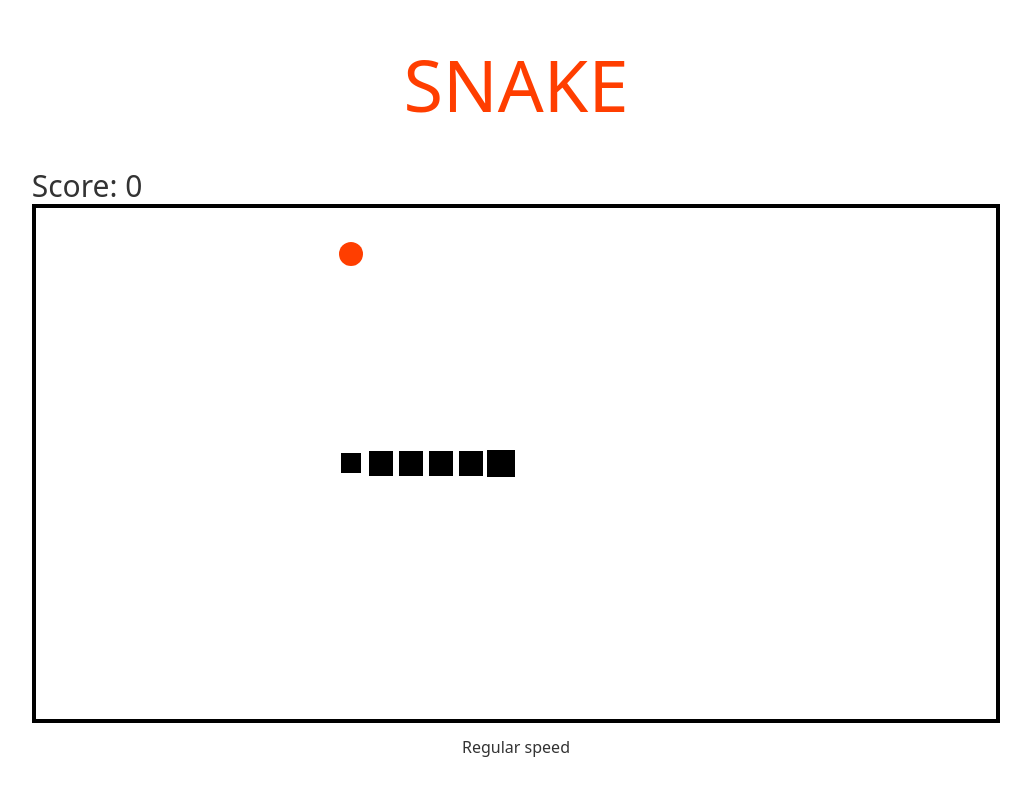
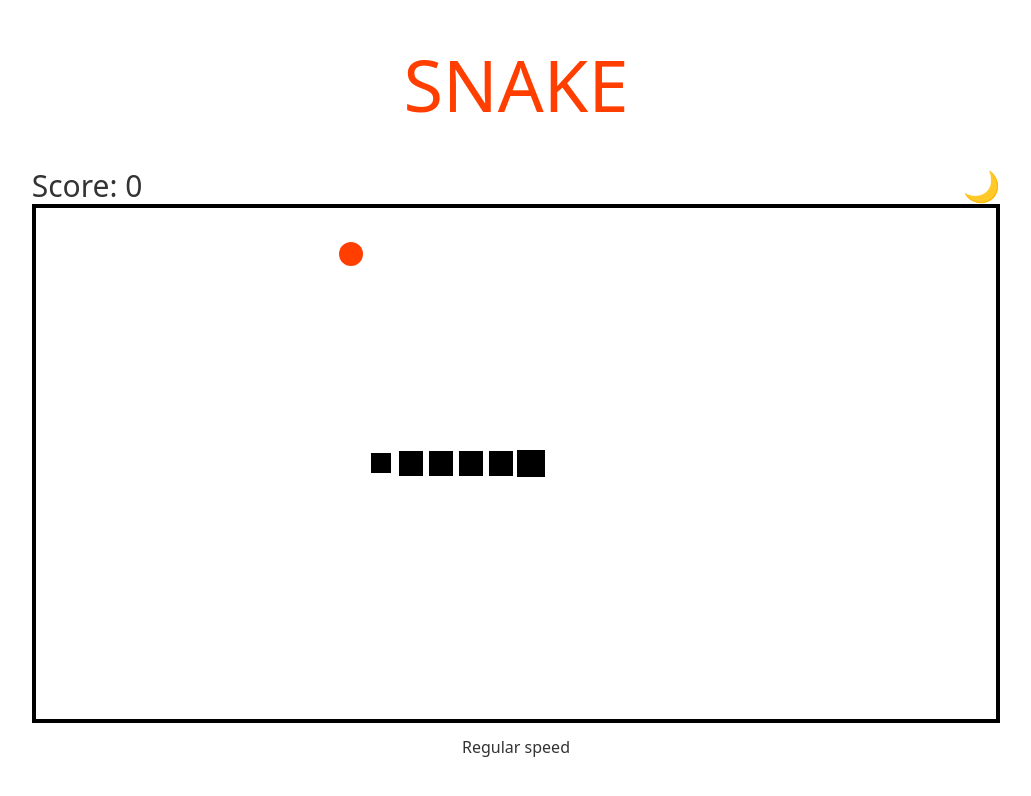
Before and after one commit to ldgit/snake, a Svelte app: page / in a window 1280 px wide. Shown: the top 796 px of the page, without its empty margins (124-1155 px from the left). Built offline with nearby package versions, Linux system fonts and the light colour scheme.

Commit message:
add dark mode

```diff
--- a/src/App.svelte
+++ b/src/App.svelte
@@ -10,6 +10,7 @@ import type { GameState } from './core/types';
 let gameState: GameState;
 let delay: number;
 let snakeGame = startSnakeGame({});
+let darkMode = false;
 
 $: snakeGame.subscribe((newState: GameState) => (gameState = newState));
 $: snakeGame.changeDelayBetweenMoves(delay);
@@ -38,12 +39,15 @@ function restartGame() {
 </script>
 
 <svelte:window on:keypress={handleKeypress} />
-<main class="flex flex-col items-center text-center max-w-none">
+<div class="{darkMode && 'dark'} h-full">
+  <main
+    class="flex flex-col items-center text-center h-full dark:bg-gray-900 dark:text-gray-200 transition-colors duration-500">
     <h1 class="uppercase text-7xl text-svelte-red font-thin my-12">Snake</h1>
     <div class="flex flex-col items-start">
-    <span class="text-3xl">
-      <Score current={gameState.score} />
-    </span>
+      <div class="flex justify-between text-3xl w-full">
+        <span><Score current={gameState.score} /></span>
+        <button on:click={() => (darkMode = !darkMode)}>{darkMode ? '☀️' : '🌙'}</button>
+      </div>
       <Field {gameState} />
     </div>
     <Settings bind:delay />
@@ -52,6 +56,7 @@ function restartGame() {
       finalScore={gameState.score}
       onNewGameClick={restartGame} />
   </main>
+</div>
 
 <style lang="postcss" global>
 @tailwind base;
--- a/src/Field.svelte
+++ b/src/Field.svelte
@@ -18,7 +18,7 @@ function getBodyPartClasses(bodyPart: 'head' | 'trunk' | 'tail'): string {
 
 function getSquareClasses(square: Square): string {
   if (square?.type === 'snake') {
-    return `bg-black ${getBodyPartClasses(square.bodyPart)}`;
+    return `bg-black dark:bg-green-300 ${getBodyPartClasses(square.bodyPart)}`;
   }
   if (square?.type === 'food') {
     return 'rounded-full bg-svelte-red w-vh-small h-vh-small';
@@ -28,7 +28,7 @@ function getSquareClasses(square: Square): string {
 </script>
 
 <div
-  class="snakeBox grid place-items-center gap-vh-small p-vh-small border-4 border-solid border-black"
+  class="snakeBox grid place-items-center gap-vh-small p-vh-small border-4 border-solid border-black dark:border-gray-200"
   style="--width: {WIDTH}; --height: {HEIGHT};">
   {#each gameState.field as row}
     {#each row as square (square.id)}
--- a/src/Settings.svelte
+++ b/src/Settings.svelte
@@ -9,11 +9,10 @@ $: delay = speedMap[speed].delay;
 
 <Hoverable let:hovering class="mt-3 flex flex-col items-center justify-start h-12">
   <span>{speedMap[speed].description}</span>
-  <div class="flex mt-1">
+  <div class="mt-1">
     <input
       class="w-56 mx-2 {hovering ? 'opacity-100' : 'opacity-0'} transition duration-500 ease-in-out"
       type="range"
-      disabled={!hovering || undefined}
       bind:value={speed}
       min="0"
       max={speedMap.length - 1}
--- a/tailwind.config.js
+++ b/tailwind.config.js
@@ -6,7 +6,7 @@ module.exports = {
     content: ['./public/index.html', './src/**/*.svelte'],
     enabled: production, // disable purge in dev
   },
-  darkMode: false, // or 'media' or 'class'
+  darkMode: 'class',
   theme: {
     extend: {
       colors: {
```
Lines whose indentation alone changed are shown as unchanged.
